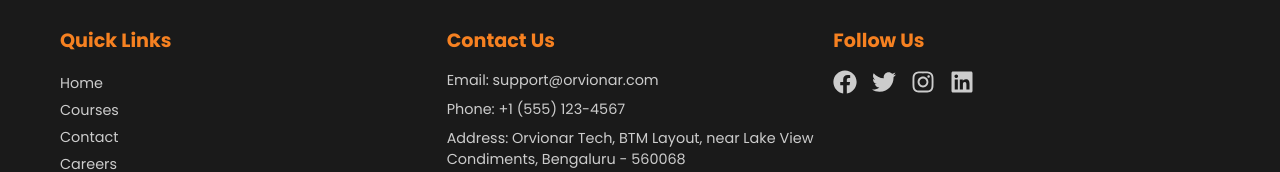
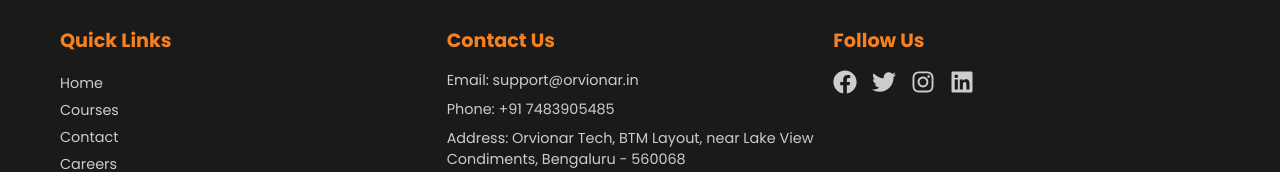
Before and after one commit to ramprasad-13/orvionar_frontend, a React (Vite) app: page / in a window 1280 px wide. Shown: the part 5177-5349 px from the top of the page. Built offline with nearby package versions, Linux system fonts and the light colour scheme; no server answers.

Commit message:
Update Footer.jsx

```diff
--- a/src/pages/Footer.jsx
+++ b/src/pages/Footer.jsx
@@ -21,8 +21,8 @@ const Footer = () => {
         {/* Contact Us Section */}
         <div className={styles.section}>
           <h3 className={styles.sectionTitle}>Contact Us</h3>
-          <p className={styles.contactInfo}>Email: support@orvionar.com</p>
-          <p className={styles.contactInfo}>Phone: +1 (555) 123-4567</p>
+          <p className={styles.contactInfo}>Email: support@orvionar.in</p>
+          <p className={styles.contactInfo}>Phone: +91 7483905485</p>
           <p className={styles.contactInfo}>Address: Orvionar Tech, BTM Layout, near Lake View Condiments, Bengaluru - 560068</p>
         </div>
 
```
